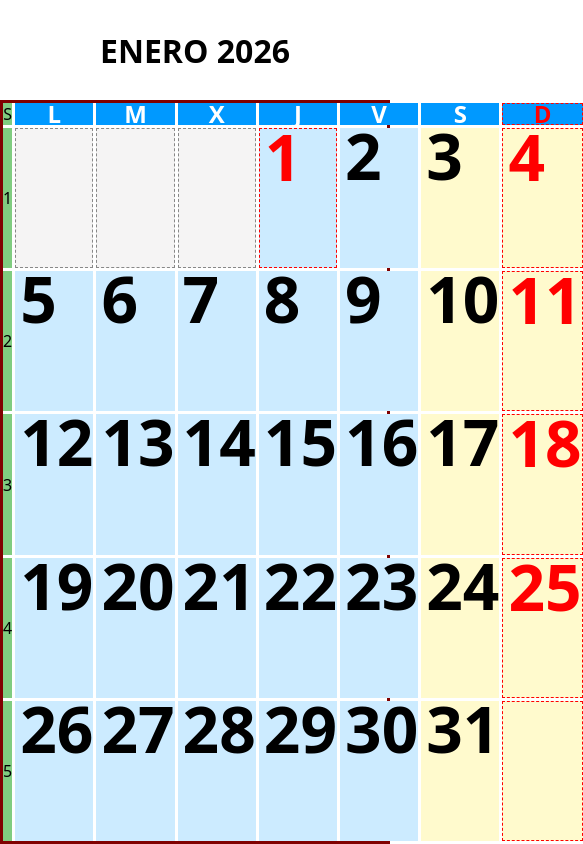
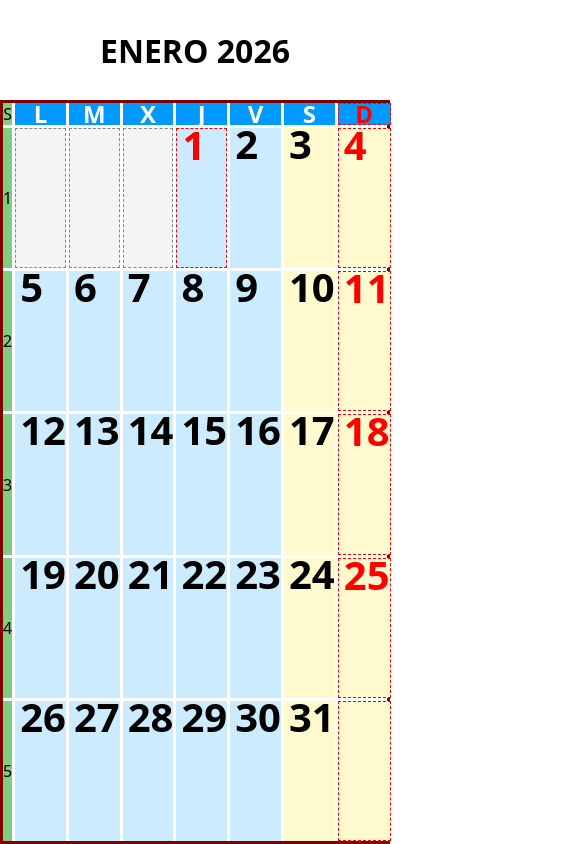
Before and after one commit to xaxoBye/prueba-css-grid-flex, a plain HTML site: page calendario.html in a window 390 px wide. Shown: the whole page, 583 px wide, since content can reach past the window. Drawn offline with Linux system fonts and the light colour scheme.

Commit message:
Tamaño del texto mas pequeño en las media queries

```diff
--- a/calendario.css
+++ b/calendario.css
@@ -144,8 +144,14 @@ body{
 
 
 @media screen and (max-width: 991px) {
+
     .dia-semana::before {
         content: attr(data-med);
+    }
+
+    .contenedor-dias  span {
+        line-height: 3rem;
+        font-size: 3rem;
     }
 }
 
@@ -154,6 +160,11 @@ body{
 
     .dia-semana::before {
         content: attr(data-short);
+    }
+
+    .contenedor-dias  span {
+        line-height: 2rem;
+        font-size: 2.5rem;
     }
 }
 
```
